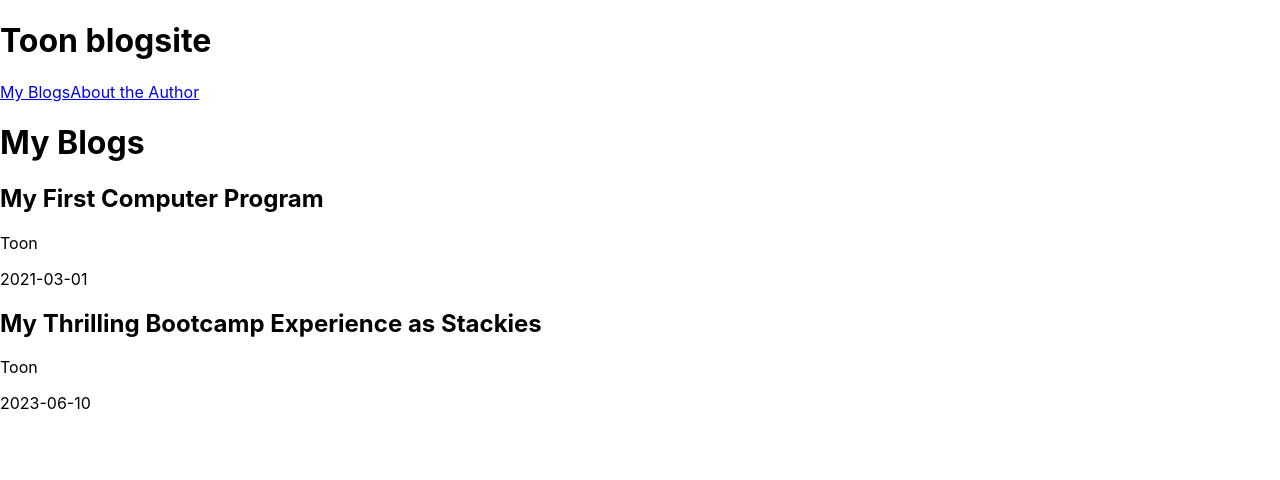
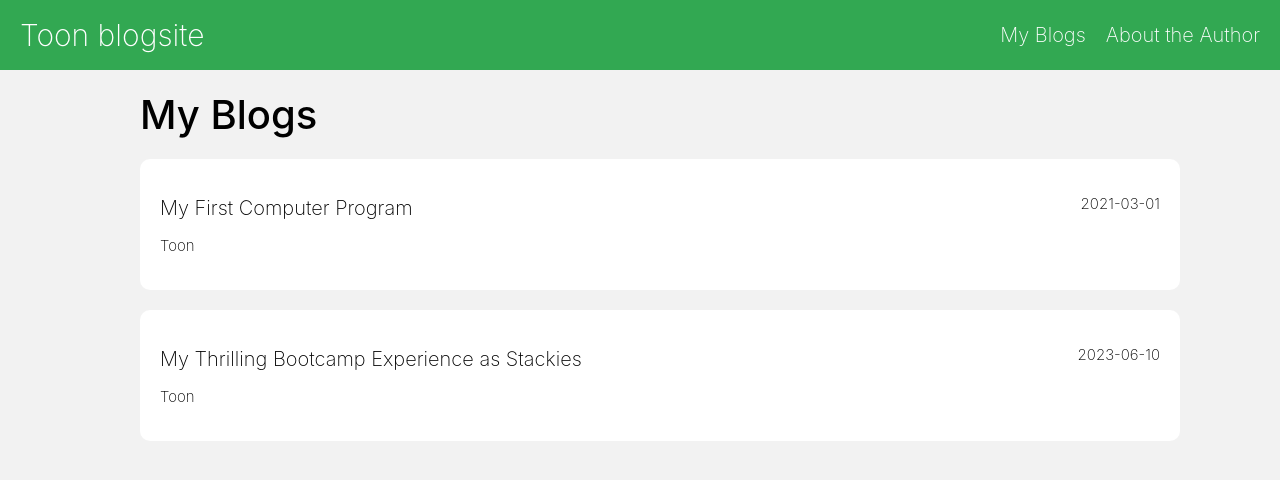
Before and after one commit to Coding4Toon/project-react-blog-site, a React (Create React App) app: page / in a window 1280 px wide. Shown: the top 480 px of the page. Built offline with nearby package versions, Linux system fonts and the light colour scheme.

Commit message:
Add Styling

```diff
--- a/src/App.css
+++ b/src/App.css
@@ -1,38 +1,131 @@
-.App {
-  text-align: center;
+/* Header */
+
+.header-container {
+  width: 100vw;
+  height: 70px;
+  background-color: #32a852;
+  display: flex;
+  justify-content: space-between;
+  align-items: center;
+  padding: 20px;
+  -webkit-box-sizing: border-box;
+  -moz-box-sizing: border-box;
+  box-sizing: border-box;
 }
 
-.App-logo {
-  height: 40vmin;
-  pointer-events: none;
+.header-sub {
+  display: flex;
+  gap: 20px;
+  align-items: center;
 }
 
-@media (prefers-reduced-motion: no-preference) {
-  .App-logo {
-    animation: App-logo-spin infinite 20s linear;
-  }
+.header-buttons {
+  font-size: 20px;
+  font-weight: 200;
+  color: #fff;
+  text-decoration: none;
 }
 
-.App-header {
-  background-color: #282c34;
-  min-height: 100vh;
+.header-buttons:hover {
+  color: #000;
+}
+
+.header-title {
+  font-size: 30px;
+  font-weight: 200;
+  color: #fff;
+  text-decoration: none;
+}
+
+/* Index Page */
+body {
+  background-color: #f2f2f2;
+}
+
+.container {
+  width: 100%;
+  flex-direction: column;
+  display: flex;
+  align-items: center;
+}
+
+.inner-container {
+  width: 90vw;
+  max-width: 1000px;
+}
+
+.page-title {
+  font-size: 30px;
+  font-weight: 200;
+  color: #000;
+  text-decoration: none;
+  margin: 20px 0;
+}
+
+.blog-list {
   display: flex;
   flex-direction: column;
-  align-items: center;
-  justify-content: center;
-  font-size: calc(10px + 2vmin);
-  color: white;
+  gap: 20px;
 }
 
-.App-link {
-  color: #61dafb;
+.blog-preview {
+  width: 100%;
+  background-color: #fff;
+  display: flex;
+  justify-content: space-between;
+  align-items: flex-start;
+  padding: 20px;
+  border-radius: 10px;
 }
 
-@keyframes App-logo-spin {
-  from {
-    transform: rotate(0deg);
-  }
-  to {
-    transform: rotate(360deg);
-  }
+.blog-title {
+  font-size: 20px;
+  font-weight: 200;
+  color: #000;
+  text-decoration: none;
 }
+
+.blog-date {
+  font-size: 15px;
+  font-weight: 200;
+  color: #000;
+  text-decoration: none;
+}
+
+.blog-author {
+  font-size: 15px;
+  font-weight: 200;
+  color: #000;
+  text-decoration: none;
+}
+
+.blog-preview:hover {
+  background-color: #32a852;
+  color: #fff;
+  box-shadow: 0 0 10px 0.5 #000;
+}
+
+/* Blog */
+
+.blog-subcontents {
+  display: flex;
+  flex-direction: row;
+  justify-content: space-between;
+  align-items: center;
+}
+
+.page-title {
+  font-size: 40px;
+  font-weight: 500;
+  color: #000;
+  text-decoration: none;
+  margin: 20px 0;
+}
+
+.hero-image {
+  width: 100%;
+  height: 300px;
+  background-color: #000;
+  margin: 20px 0;
+  object-fit: cover;
+}
```
